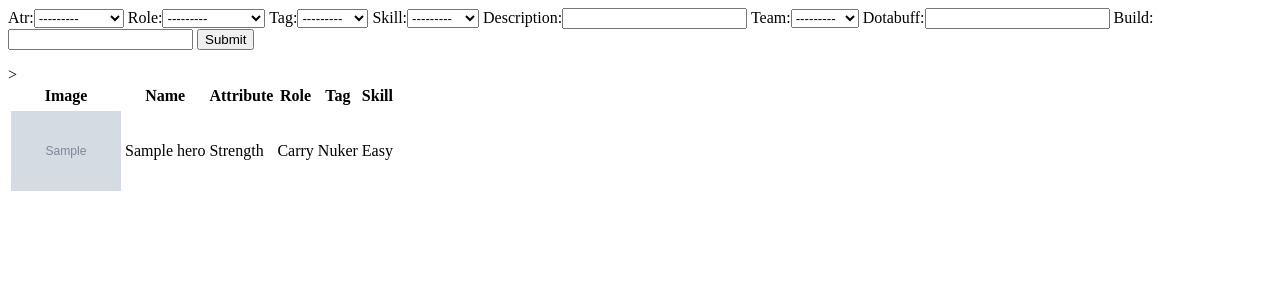
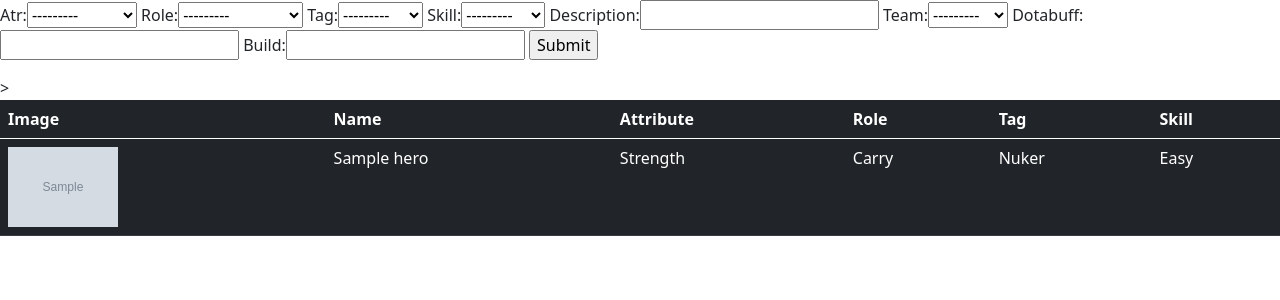
Before and after one commit to fallprojects/dota360, a Django app: page /heroes/ in a window 1280 px wide. Shown: the top 300 px of the page. Run offline with Django 3.2, Linux system fonts and the light colour scheme; tables that the repository leaves empty hold one stand-in row (values such as "Sample post"); grey boxes marked "Sample" are stand-in pictures.

Commit message:
changed html format, added hero info href

```diff
--- a/dota360/appdota/templates/heroes.html
+++ b/dota360/appdota/templates/heroes.html
@@ -1,5 +1,5 @@
 {% block content %}
-
+<h><link href="https://cdn.jsdelivr.net/npm/bootstrap@5.0.0-beta1/dist/css/bootstrap.min.css" rel="stylesheet" integrity="sha384-giJF6kkoqNQ00vy+HMDP7azOuL0xtbfIcaT9wjKHr8RbDVddVHyTfAAsrekwKmP1" crossorigin="anonymous"></h>
 <form action="" method="GET">
     {{ filter.form }}
 
@@ -20,7 +20,7 @@
     <tr> >
 {% for hero in heroes %}
 <tr>
-    <td><img src="{{ hero.image.url }}" width="110px" height="80px"></td>
+        <td><a href=" {% url 'heroinfo' hero.name %}"><img src="{{ hero.image.url }}" width="110px" height="80px"></a></td>
     <td>{{ hero.name }}</td>
     <td>{{ hero.atr }}</td>
     <td>{{ hero.role }}</td>
```
